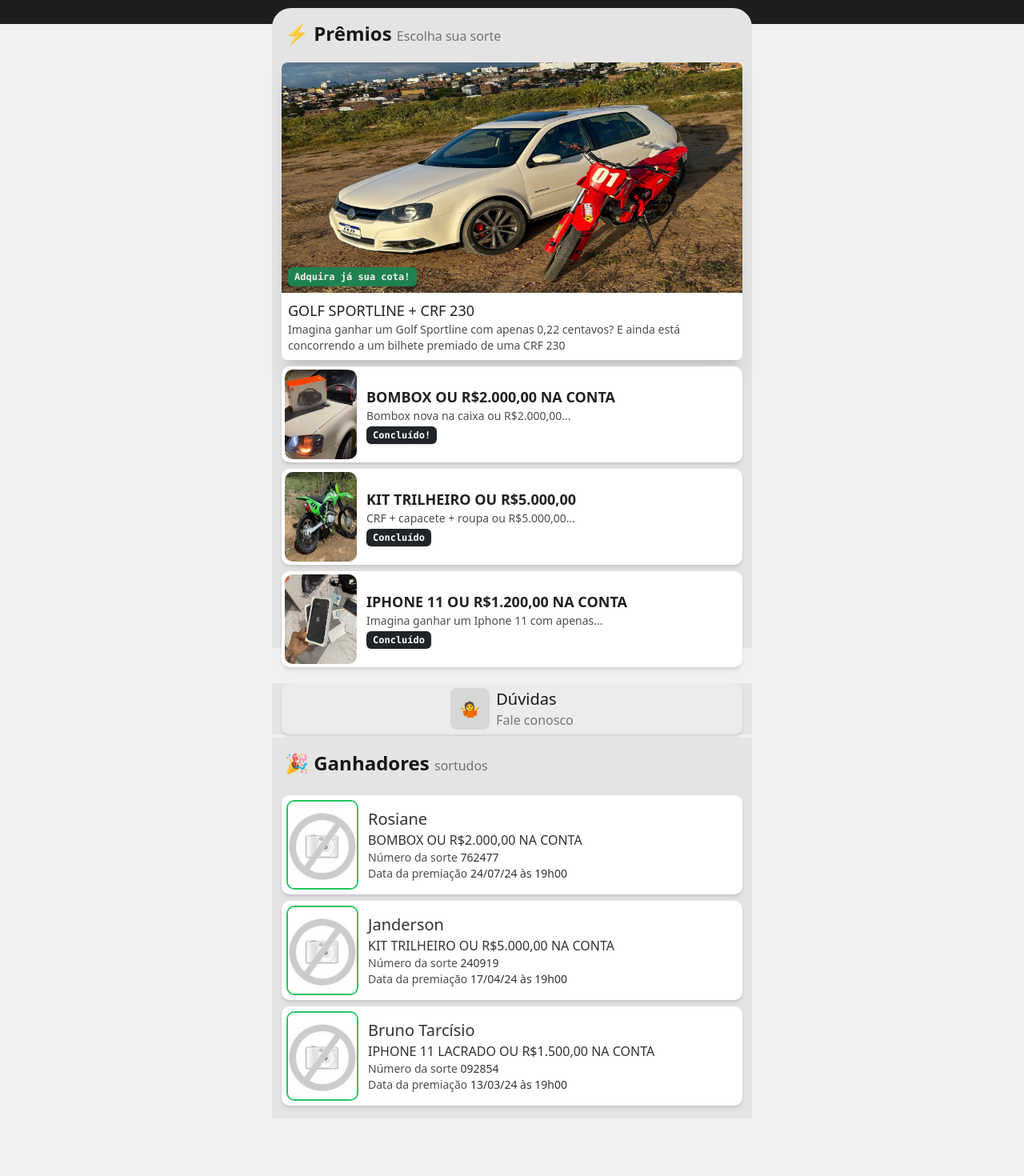
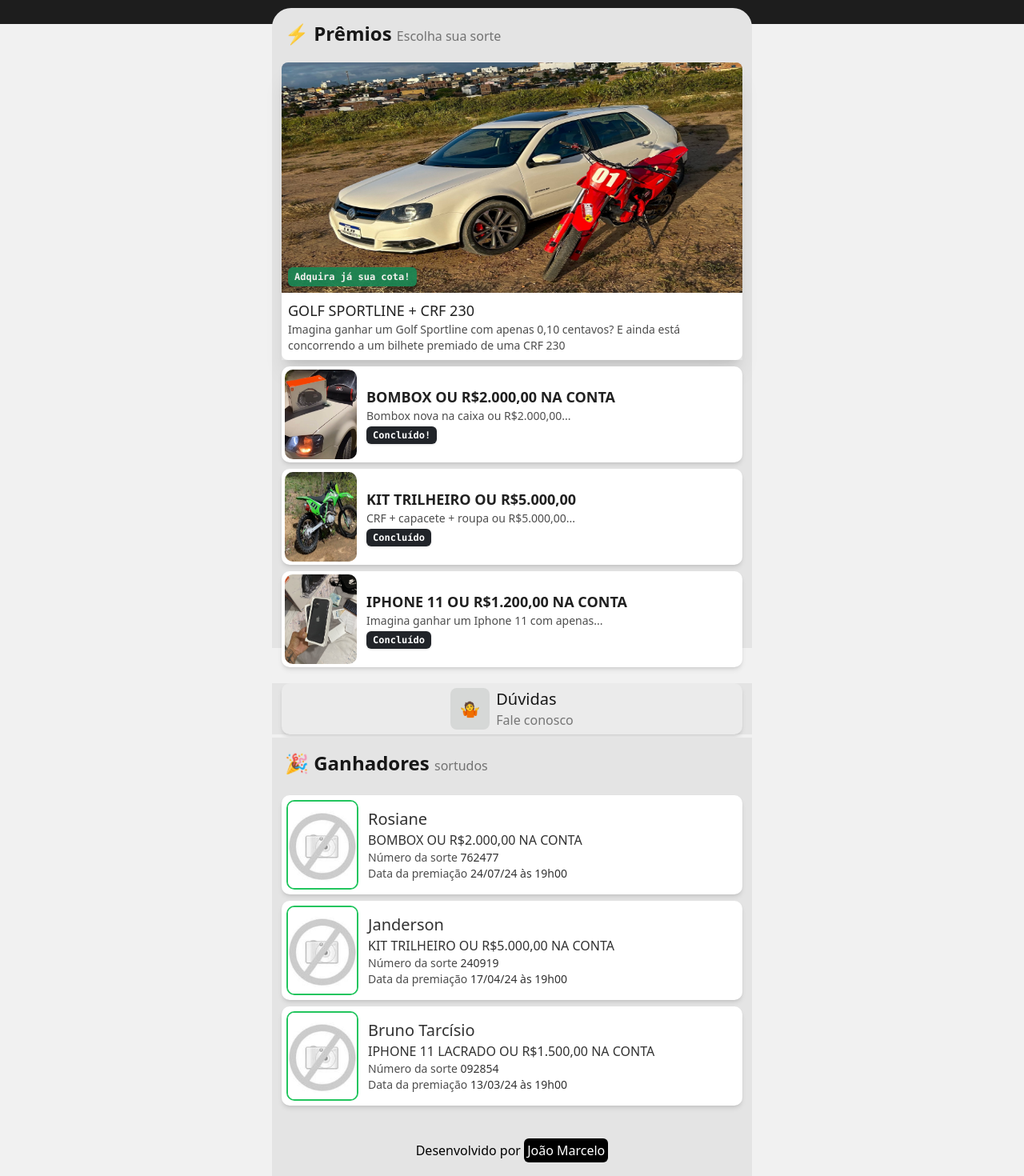
Before and after one commit to JohnnyNWT/leo-premios, a Next.js app: page / in a window 1280 px wide. Shown: the part 70-1540 px from the top of the page at 80% size. Before the commit the page ends 1468 px from the top, so only its background shows below. Built offline with nearby package versions, Linux system fonts and the light colour scheme.

Commit message:
FEAT: att valor da rifa do golf

```diff
--- a/src/app/page.js
+++ b/src/app/page.js
@@ -45,7 +45,7 @@ export default function Home() {
               <div className="bg-white rounded-b-lg">
                 <div className="p-2">
                   <h2 className="font-sans text-lg font-medium text-[#202020]">GOLF SPORTLINE + CRF 230</h2>
-                  <p className="text-sm font-light text-[#000000B3]">Imagina ganhar um Golf Sportline com apenas 0,22 centavos? E ainda está concorrendo a um bilhete premiado de uma CRF 230</p>
+                  <p className="text-sm font-light text-[#000000B3]">Imagina ganhar um Golf Sportline com apenas 0,10 centavos? E ainda está concorrendo a um bilhete premiado de uma CRF 230</p>
                 </div>
               </div>
             </div>
@@ -145,6 +145,7 @@ export default function Home() {
             </Link>
           ))}
 
+          <span className="my-5 text-center font-extralight">Desenvolvido por <a href="https://www.instagram.com/johnnydevdesigner/" target="_blank" className="text-white bg-black p-1 rounded-md">João Marcelo</a></span>
         </div>
 
       </div>
```
Lines whose indentation alone changed are shown as unchanged.
